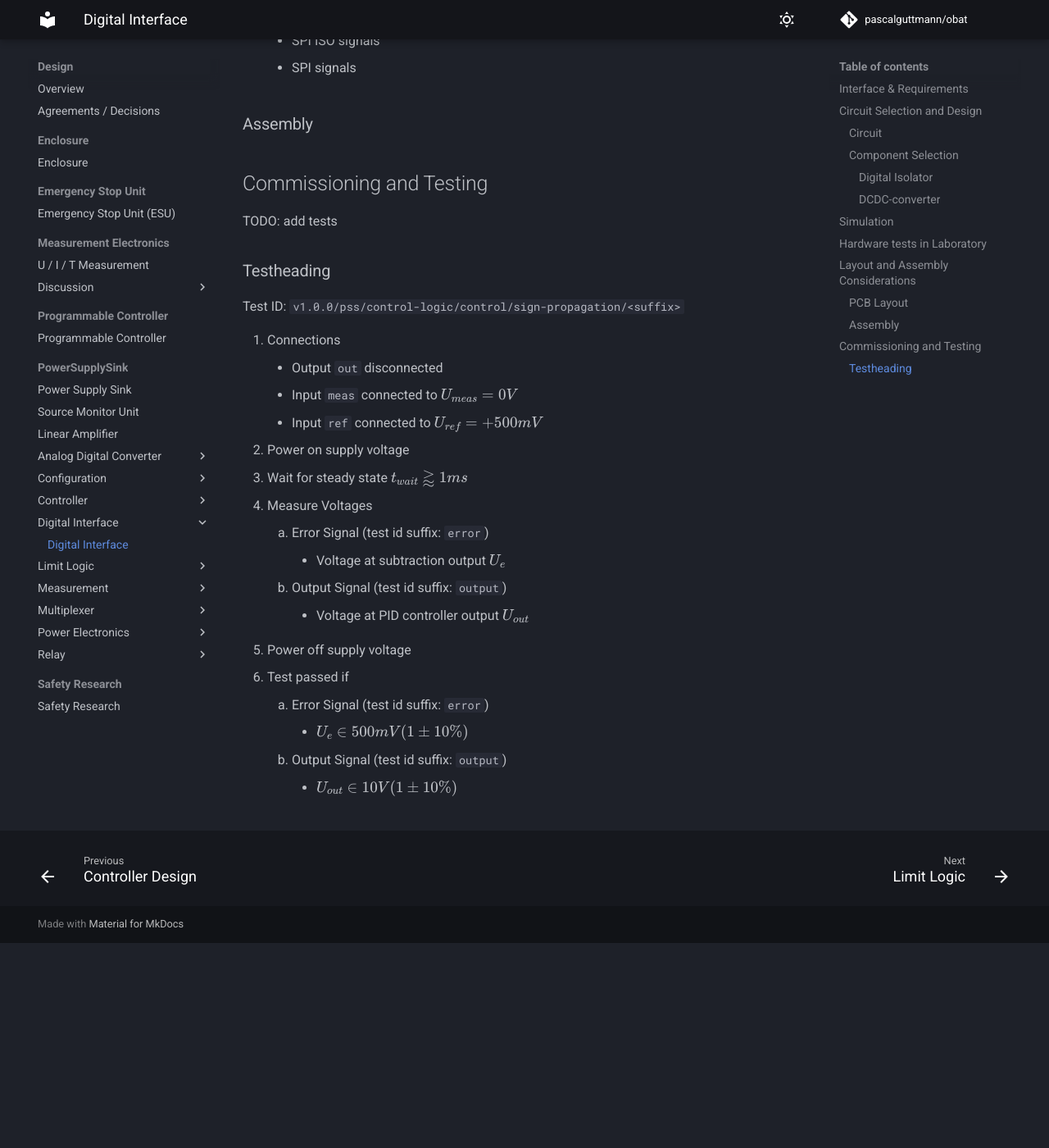
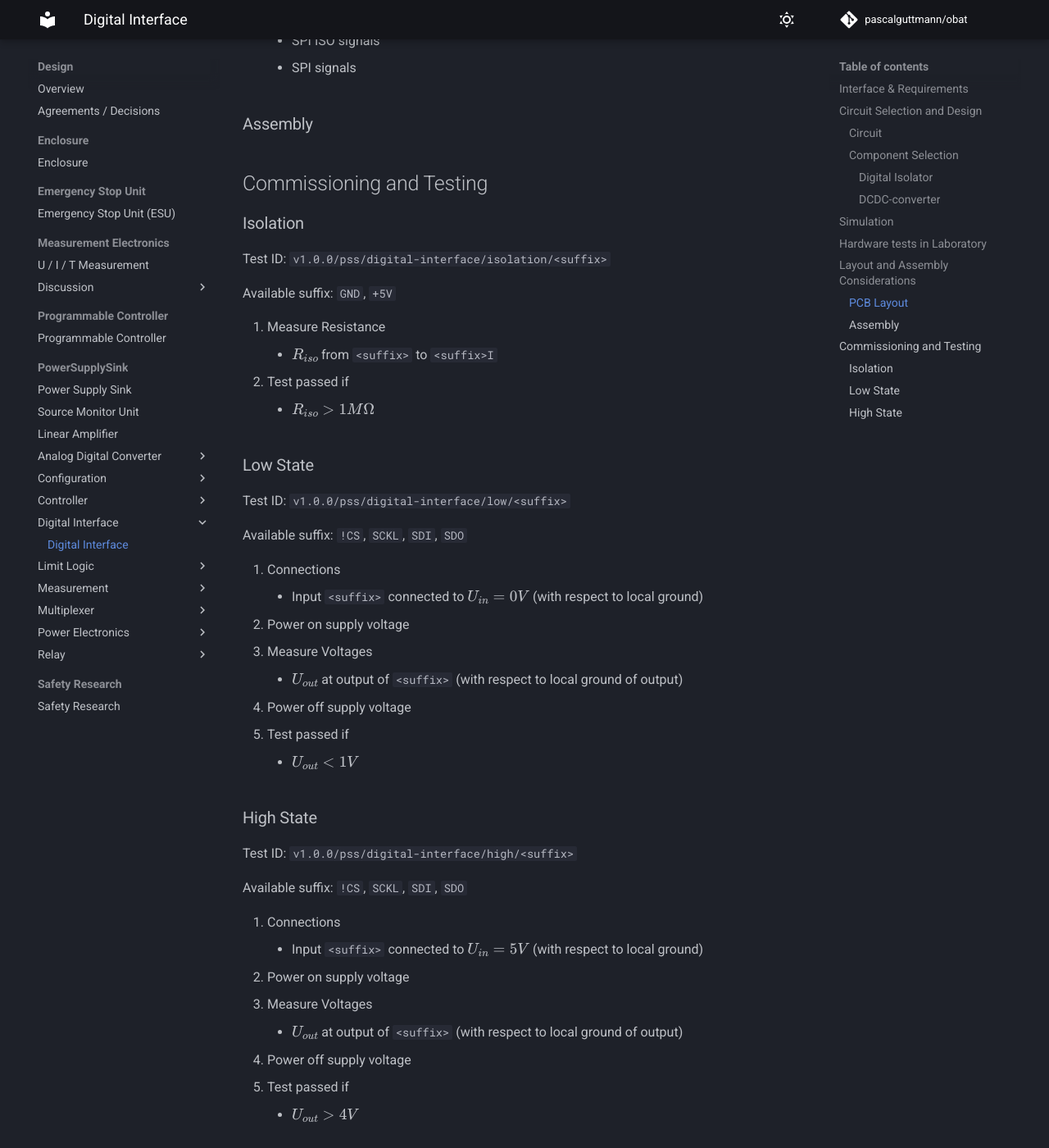
Before and after one commit to pascalguttmann/obat, an MkDocs documentation site: the page built from docs/design/pss/digital-interface/digital-interface.md, in a window 1280 px wide and 1400 px high, scrolled down 2334 px. Shown: the whole window at 82% size. Built offline with MkDocs 1.6.1 and Material for MkDocs 9.7.7, drawn with Linux system fonts in a browser that asks for light colours; comment, search, counter and statistics services are not loaded; before the commit the page ends 3484 px from its top, so only the background shows below that.

Commit message:
add digital-interface test cases

```diff
--- a/docs/design/pss/digital-interface/digital-interface.md
+++ b/docs/design/pss/digital-interface/digital-interface.md
@@ -82,26 +82,43 @@ Not available.
 
 ## Commissioning and Testing
 
-TODO: add tests
+### Isolation
 
-### Testheading
+Test ID: `v1.0.0/pss/digital-interface/isolation/<suffix>`
 
-Test ID: `v1.0.0/pss/control-logic/control/sign-propagation/<suffix>`
+Available suffix: `GND`, `+5V`
+
+1. Measure Resistance
+    - $R_{iso}$ from `<suffix>` to `<suffix>I`
+2. Test passed if
+    - $R_{iso} > 1 M\Omega$
+
+### Low State
+
+Test ID: `v1.0.0/pss/digital-interface/low/<suffix>`
+
+Available suffix: `!CS`, `SCKL`, `SDI`, `SDO`
 
 1. Connections
-    - Output `out` disconnected
-    - Input `meas` connected to $U_{meas} = 0V$
-    - Input `ref` connected to $U_{ref} = +500mV$
+    - Input `<suffix>` connected to $U_{in} = 0V$ (with respect to local ground)
 2. Power on supply voltage
-3. Wait for steady state $t_{wait} \gtrapprox 1ms$
-4. Measure Voltages
-    1. Error Signal (test id suffix: `error`)
-        - Voltage at subtraction output $U_{e}$
-    2. Output Signal (test id suffix: `output`)
-        - Voltage at PID controller output $U_{out}$
-5. Power off supply voltage
-6. Test passed if
-    1. Error Signal (test id suffix: `error`)
-        - $U_{e} \in 500mV (1 \pm 10\%)$
-    2. Output Signal (test id suffix: `output`)
-        - $U_{out} \in 10V (1 \pm 10\%)$
+3. Measure Voltages
+    - $U_{out}$ at output of `<suffix>` (with respect to local ground of output)
+4. Power off supply voltage
+5. Test passed if
+    - $U_{out} < 1V$
+
+### High State
+
+Test ID: `v1.0.0/pss/digital-interface/high/<suffix>`
+
+Available suffix: `!CS`, `SCKL`, `SDI`, `SDO`
+
+1. Connections
+    - Input `<suffix>` connected to $U_{in} = 5V$ (with respect to local ground)
+2. Power on supply voltage
+3. Measure Voltages
+    - $U_{out}$ at output of `<suffix>` (with respect to local ground of output)
+4. Power off supply voltage
+5. Test passed if
+    - $U_{out} > 4V$
```
